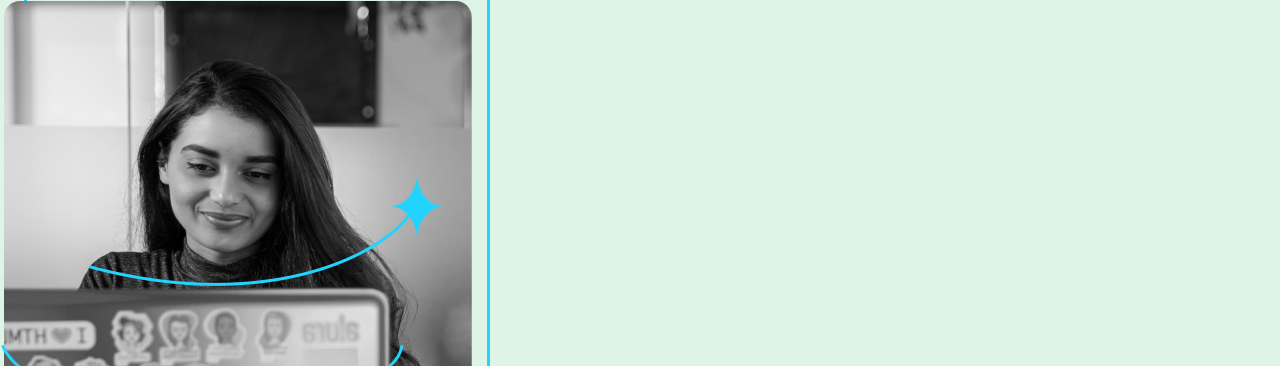
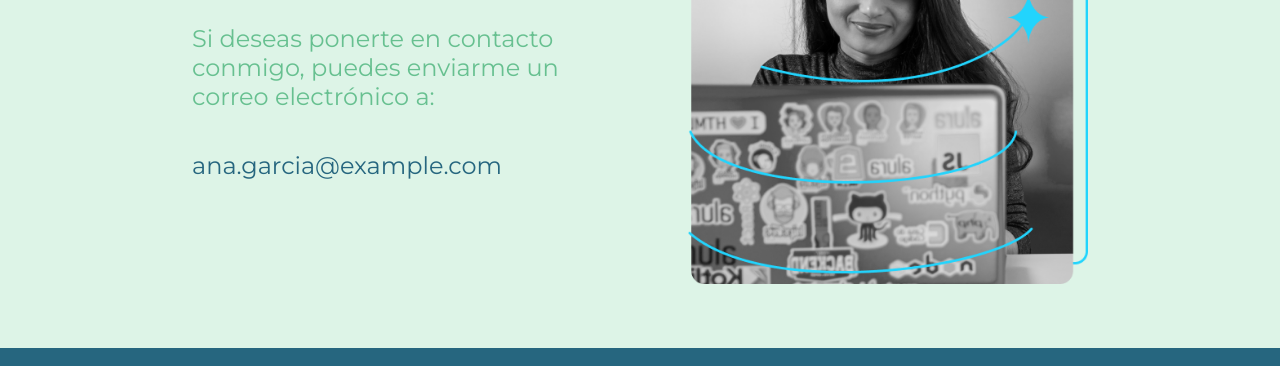
Before and after one commit to carohurtadosaa/Portafolio, a plain HTML site: page contact.html in a window 1280 px wide. Shown: the part 284-650 px from the top of the page. Drawn offline with nearby package versions, Linux system fonts and the light colour scheme.

Commit message:
Update contact.html

```diff
--- a/contact.html
+++ b/contact.html
@@ -5,26 +5,26 @@
     <meta name="viewport" content="width=device-width, initial-scale=1.0">
     <title>Contacto</title>
     <link rel="stylesheet" href="styles/style.css">
-
 </head>
 <body>
     <header class="header">
         <nav class="header__menu">
             <a class="header__menu__link" href="index.html">Home</a>
             <a class="header__menu__link" href="about.html">Sobre mí</a>
-            <a class="header__menu__link" ="contact.html">Contacto</a>
+            <a class="header__menu__link" href="contact.html">Contacto</a>
         </nav>
     </header>
     <main>
-        <section class="presentacion__contenido">
-            <h1 class="presentacion__contenido__titulo">Contacto</h1>
-                <p class="presentacion__contenido__texto">Si deseas ponerte en contacto conmigo, puedes enviarme un correo electrónico a:
+        <section class="presentacion">
+            <div class="presentacion__contenido">
+                <h1 class="presentacion__contenido__titulo">Contacto</h1>
+                <p class="presentacion__contenido__texto">Si deseas ponerte en contacto conmigo, puedes enviarme un correo electrónico a:</p>
                 <p class="presentacion__contenido__texto">
                     <a class="correo" href="mailto:ana.garcia@example.com">ana.garcia@example.com</a>
                 </p>
-
-</section>
-            <img src="./assets/Imagen.png" alt="Foto de Ana García desarrolando un proyecto">
+            </div>
+            <img class="presentacion__imagen" src="./assets/Imagen.png" alt="Foto de Ana García desarrollando un proyecto">
+        </section>
     </main>
     <footer class="footer">
         <p>Desarrollado por Alura Latam</p>
```
